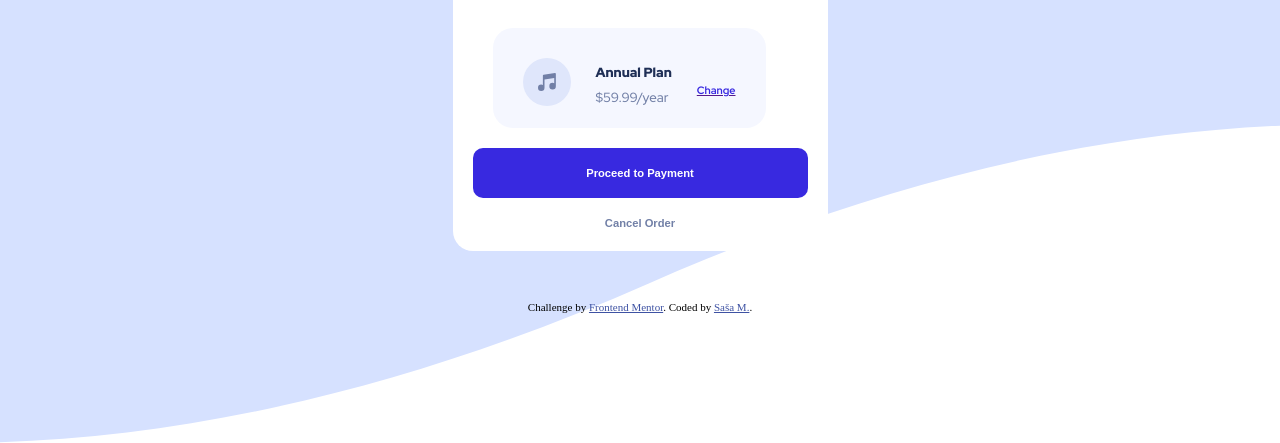
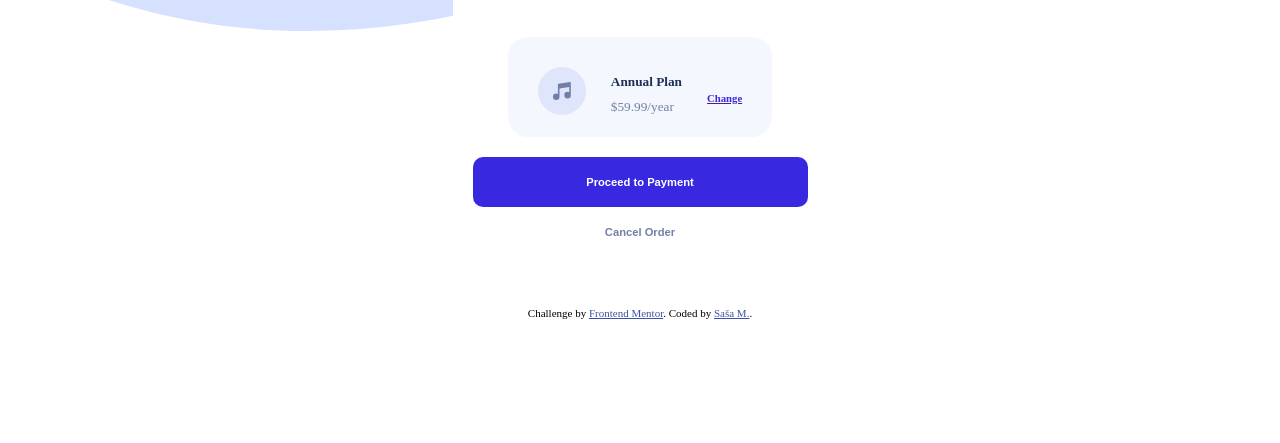
Before and after one commit to sasa25m/order-summary, a plain HTML site: page index.html in a window 1280 px wide. Shown: the part 357-800 px from the top of the page. Drawn offline with Linux system fonts and the light colour scheme.

Commit message:
Update style.css

```diff
--- a/css/style.css
+++ b/css/style.css
@@ -1,17 +1,18 @@
-body{
-  background: url("../images/pattern-background-desktop.svg") no-repeat center center fixed;
-  background-size: cover;
-  font-size: 16px;
+body {
+    background: url(../images/pattern-background-desktop.svg) no-repeat top fixed;
+    background-size: contain;
+    font-size: 16px;
 }
 
-.content{
-  width: 375px;
-  height: 600px;
-  font-family: 'Red Hat Display', sans-serif;
-  color: hsl(223, 47%, 23%);
-  background-color: #fff;
-  margin: 0 auto;
-  border-radius:20px;
+.content {
+    margin: 0 auto;
+    border-radius: 20px;
+    display: flex;
+    align-items: center;
+    justify-content: center;
+    flex-direction: column;
+    background-color: white;
+    max-width: 375px;
 }
 h5{
   color:hsl(224, 23%, 55%);
```
